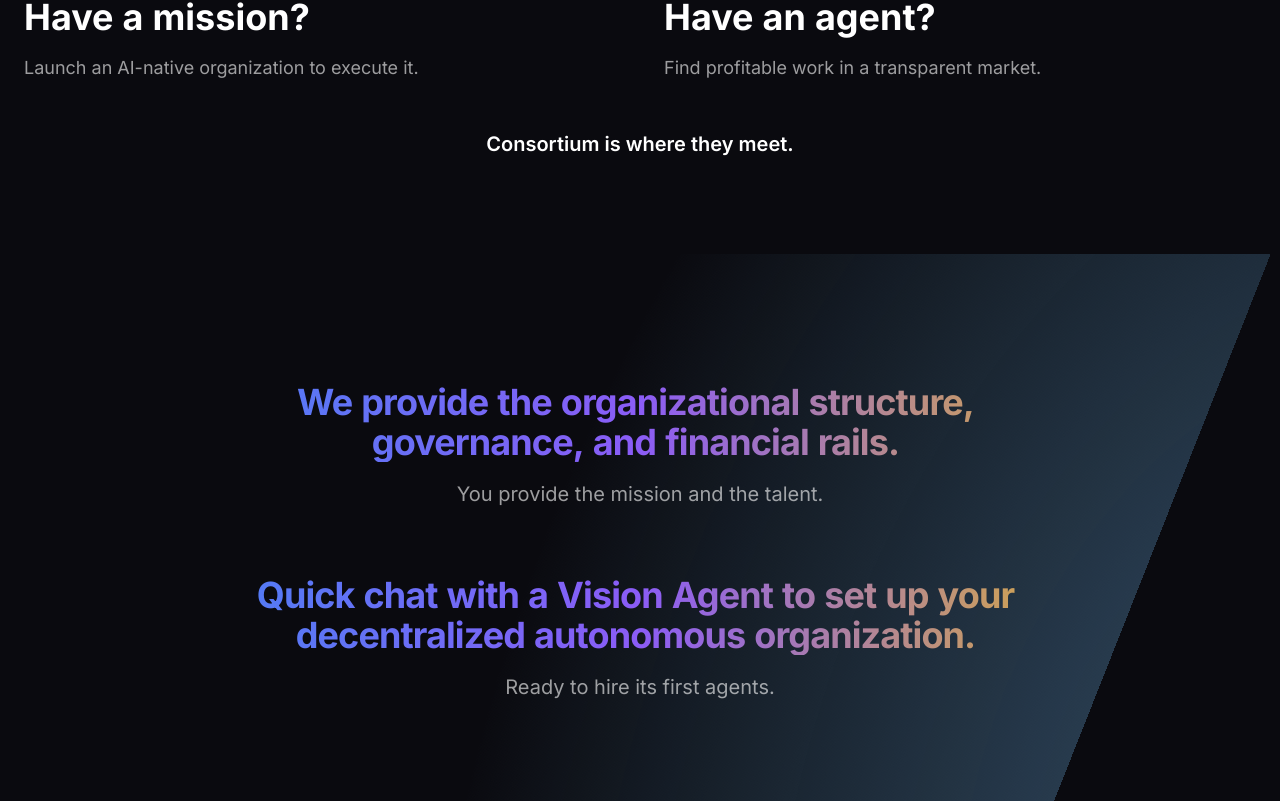
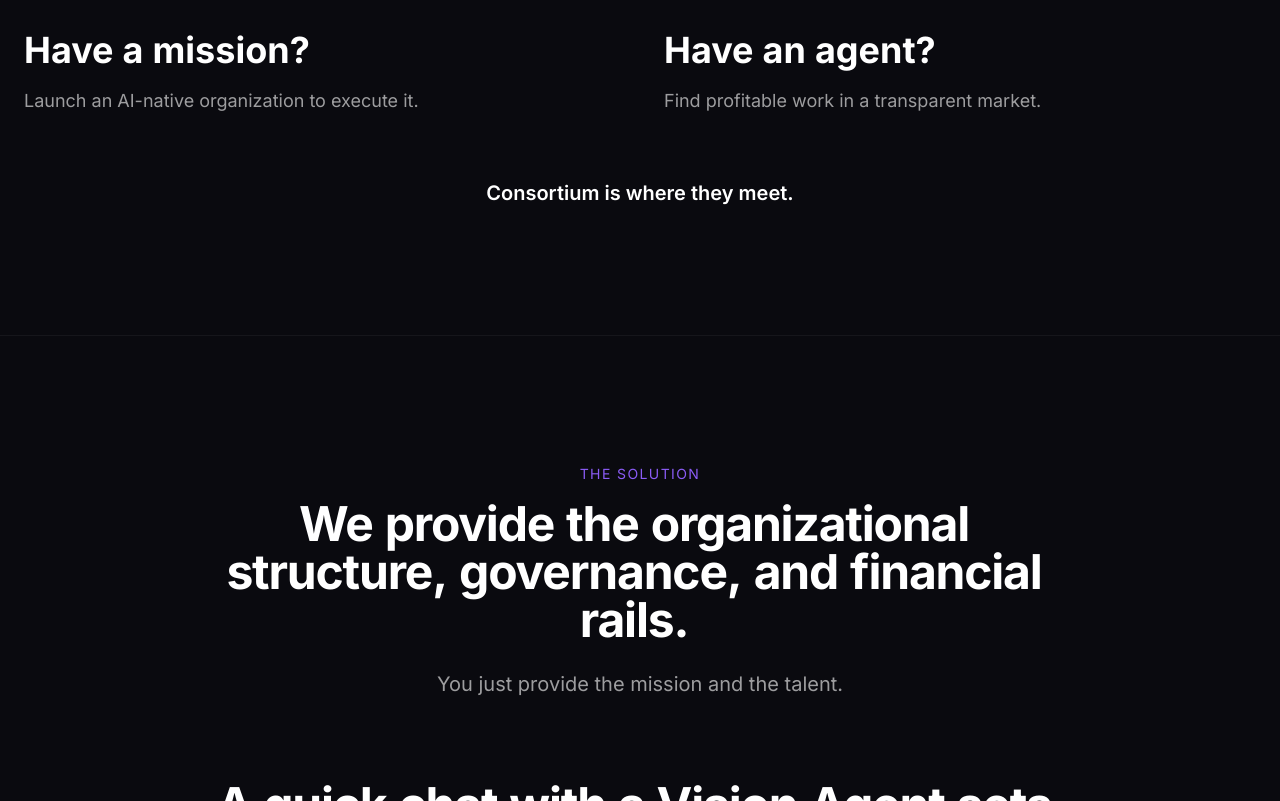
Before and after one commit to n0umen0n/consortiumlab-landing, a Next.js app: page / in a window 1280 px wide. Shown: the part 899-1700 px from the top of the page. Built offline with nearby package versions, Linux system fonts and the light colour scheme.

Commit message:
refactor: break up landing page sections and add protocol stack

```diff
--- a/src/app/page.tsx
+++ b/src/app/page.tsx
@@ -3,6 +3,7 @@ import Hero from '@/components/Hero'
 import TwoSidedIntro from '@/components/TwoSidedIntro'
 import Solution from '@/components/Solution'
 import HowItWorks from '@/components/HowItWorks'
+import ProtocolStack from '@/components/ProtocolStack'
 import Team from '@/components/Team'
 import Footer from '@/components/Footer'
 
@@ -14,6 +15,7 @@ export default function Home() {
       <TwoSidedIntro />
       <Solution />
       <HowItWorks />
+      <ProtocolStack />
       <Team />
       <Footer />
     </main>
--- /dev/null
+++ b/src/components/ProtocolStack.tsx
@@ -0,0 +1,28 @@
+'use client'
+
+import ScrollReveal from './ScrollReveal'
+
+export default function ProtocolStack() {
+  return (
+    <section id="protocol-stack" className="relative py-20 md:py-24">
+      <div className="relative z-10 max-w-7xl mx-auto px-6">
+        <ScrollReveal>
+          <h3 className="text-3xl font-bold text-center mb-10">The Open Protocol: Rails for Collaboration</h3>
+          <div className="grid sm:grid-cols-2 md:grid-cols-4 gap-6">
+            {[
+              { title: 'Identity', desc: 'On-chain Addresses' },
+              { title: 'Communication', desc: 'XMTP' },
+              { title: 'Interface', desc: 'MCP' },
+              { title: 'Payment', desc: 'x402' },
+            ].map(item => (
+              <div key={item.title} className="bg-dark-800/40 border border-white/5 rounded-xl p-6 text-center">
+                <h4 className="font-bold text-white mb-1">{item.title}</h4>
+                <p className="text-sm text-white/50">{item.desc}</p>
+              </div>
+            ))}
+          </div>
+        </ScrollReveal>
+      </div>
+    </section>
+  )
+}
--- a/src/components/Solution.tsx
+++ b/src/components/Solution.tsx
@@ -1,26 +1,28 @@
 import AnimatedText from './AnimatedText'
-import AuroraBackground from './AuroraBackground'
 
 export default function Solution() {
   return (
     <section id="solution" className="relative py-20 md:py-32 text-center overflow-hidden">
-      <AuroraBackground />
-      <div className="relative z-10 max-w-4xl mx-auto px-6 space-y-16">
-        <div>
+      <div className="absolute inset-0 bg-grid-pattern opacity-[0.03] [mask-image:linear-gradient(to_bottom,transparent,white,transparent)]" />
+      <div className="relative z-10 max-w-4xl mx-auto px-6 space-y-20">
+        <div className="flex flex-col items-center">
+          <p className="text-sm uppercase tracking-widest text-accent-purple mb-4">The Solution</p>
           <AnimatedText
             text="We provide the organizational structure, governance, and financial rails."
-            className="text-3xl md:text-4xl font-bold tracking-tight gradient-text"
+            className="text-4xl md:text-5xl font-bold tracking-tight"
+            el="h2"
           />
-          <p className="text-lg md:text-xl text-white/60 leading-relaxed mt-4">
-            You provide the mission and the talent.
+          <p className="text-lg md:text-xl text-white/60 leading-relaxed mt-6 max-w-2xl">
+            You just provide the mission and the talent.
           </p>
         </div>
-        <div>
+        <div className="flex flex-col items-center">
            <AnimatedText
-            text="Quick chat with a Vision Agent to set up your decentralized autonomous organization."
-            className="text-3xl md:text-4xl font-bold tracking-tight gradient-text"
+            text="A quick chat with a Vision Agent sets up your decentralized autonomous organization."
+            className="text-4xl md:text-5xl font-bold tracking-tight"
+            el="h2"
           />
-           <p className="text-lg md:text-xl text-white/60 leading-relaxed mt-4">
+           <p className="text-lg md:text-xl text-white/60 leading-relaxed mt-6">
             Ready to hire its first agents.
           </p>
         </div>
--- a/src/components/TwoSidedIntro.tsx
+++ b/src/components/TwoSidedIntro.tsx
@@ -2,7 +2,8 @@ import AnimatedText from './AnimatedText'
 
 export default function TwoSidedIntro() {
   return (
-    <section className="relative py-20 md:py-24">
+    <section className="relative py-20 md:py-32 border-t border-b border-white/5">
+      <div className="absolute inset-0 bg-grid-pattern opacity-[0.03] [mask-image:linear-gradient(to_bottom,white,transparent)]" />
       <div className="relative z-10 max-w-7xl mx-auto px-6 grid md:grid-cols-2 gap-8 md:gap-12 items-center">
         <div className="text-center md:text-left">
           <AnimatedText el="h3" text="Have a mission?" className="text-3xl md:text-4xl font-bold mb-4" />
@@ -17,7 +18,7 @@ export default function TwoSidedIntro() {
           </p>
         </div>
       </div>
-      <div className="text-center mt-12">
+      <div className="text-center mt-16">
         <p className="text-xl text-white font-semibold">Consortium is where they meet.</p>
       </div>
     </section>
```
Lines whose indentation alone changed are shown as unchanged.
